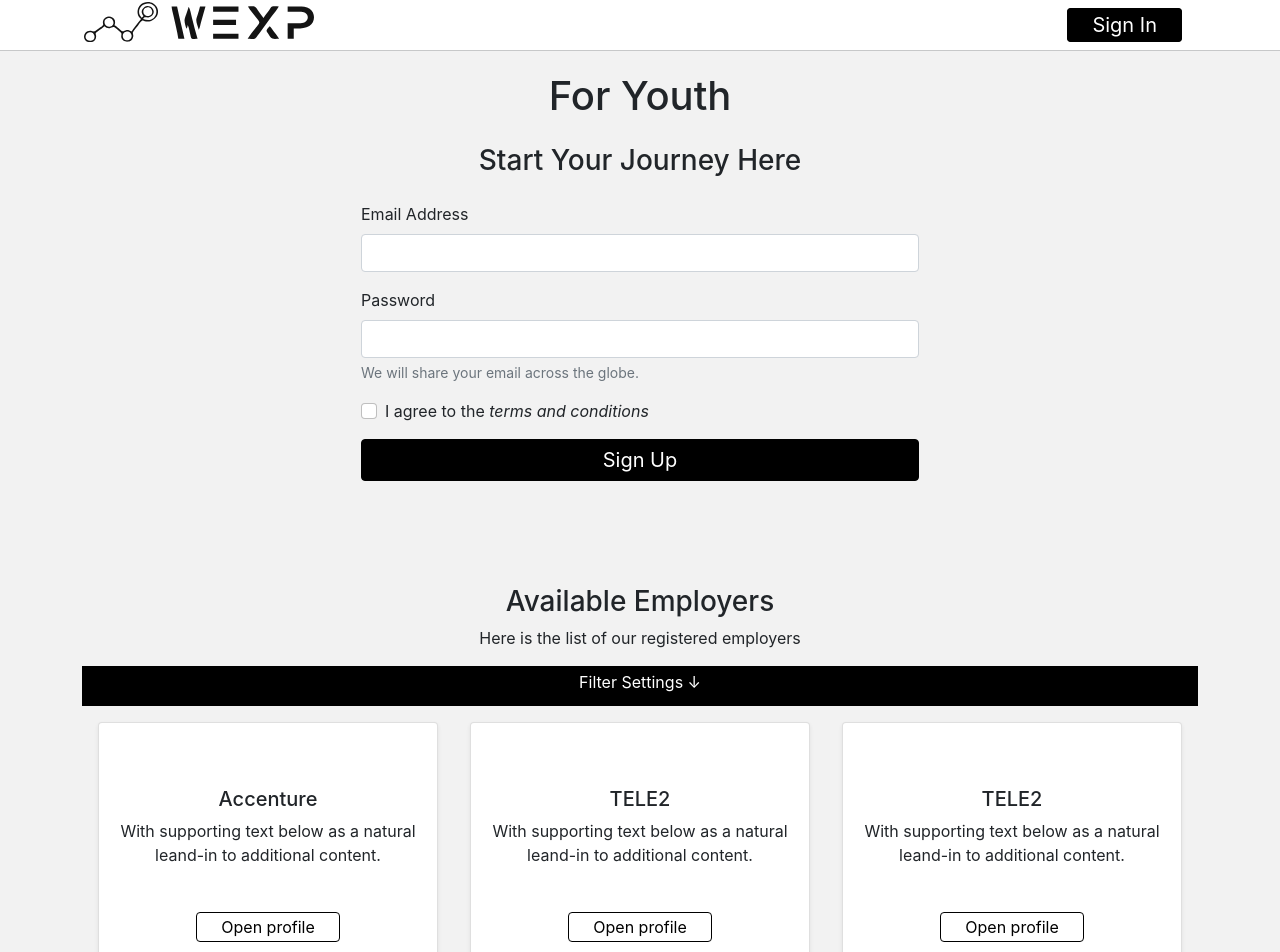
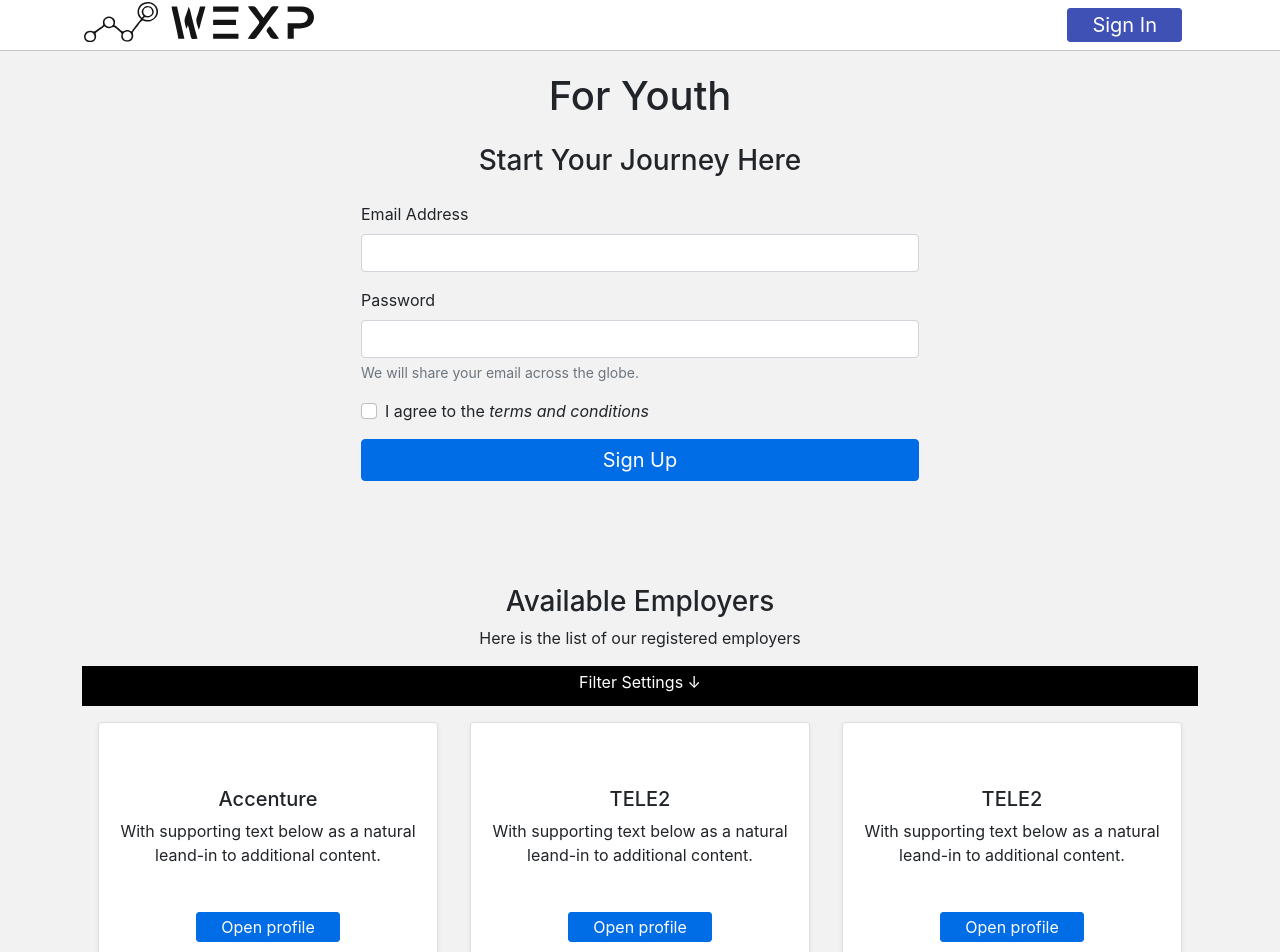
Before and after one commit to CodeWeekLatavia/Komjaunatne, a Next.js app in the folder wexp/: page /youth in a window 1280 px wide. Shown: the top 952 px of the page. Built offline with nearby package versions, Linux system fonts and the light colour scheme.

Commit message:
Change color palette

```diff
--- a/wexp/components/Navigation.tsx
+++ b/wexp/components/Navigation.tsx
@@ -12,7 +12,7 @@
   return (
     <>
       <Link href="/youth">
-        <a className={`${navButtonClasses} white-button`}>For Youth</a>
+        <a className={`${navButtonClasses} light-button`}>For Youth</a>
       </Link>
       <Link href="/company">
         <a className={`${navButtonClasses} dark-button`}>
--- a/wexp/pages/company.tsx
+++ b/wexp/pages/company.tsx
@@ -22,7 +22,7 @@
         </p>
         <div className="mt-5">
         <Link href="#about-us">
-          <a className="rounded py-1 px-4 border fw-normal my-2 text-decoration-none white-button">
+          <a className="rounded py-1 px-4 border fw-normal my-2 text-decoration-none light-button">
             Open profile
           </a>
         </Link>
--- a/wexp/pages/youth.tsx
+++ b/wexp/pages/youth.tsx
@@ -21,7 +21,7 @@
             </p>
             <div className="mt-5">
               <Link href="#about-us">
-                <a className="rounded py-1 px-4 border fw-normal my-2 text-decoration-none white-button">
+                <a className="rounded py-1 px-4 border fw-normal my-2 text-decoration-none light-button">
                   Open profile
                 </a>
               </Link>
@@ -105,7 +105,7 @@
             </div>
             <button
               type="submit"
-              className="rounded py-2 px-4  border fw-normal h5 text-decoration-none w-100 dark-button"
+              className="rounded py-2 px-4  border fw-normal h5 text-decoration-none w-100 light-button"
             >
               <a>Sign Up</a>
             </button>
--- a/wexp/styles/globals.css
+++ b/wexp/styles/globals.css
@@ -24,38 +24,37 @@
   background-color: black !important;
 }
 
-.white-button{
+.light-button{
+  transition: background-color 1s ease !important;
+  transition: color 1s ease !important;
+  background-color: #006CE6 !important;
+  color:white !important;
+  border-color:#006CE6 !important;
+}
+
+.light-button:hover{
   transition: background-color 1s ease !important;
   transition: color 1s ease !important;
   background-color: white !important;
-  color:black !important;
-  border-color:black !important;
-}
-
-.white-button:hover{
-  transition: background-color 1s ease !important;
-  transition: color 1s ease !important;
-  background-color: black !important;
-  background-color: black !important;
-  color:white !important;
-  border-color:black !important;
+  color:#006CE6 !important;
+  border-color:#006CE6 !important;
 }
 
 .dark-button{
   transition: background-color 1s ease !important;
   transition: color 1s ease !important;
-  background-color: black !important;
+  background-color: #3f51b5 !important;
   color:white !important;
-  border-color:black !important;
+  border-color:#3f51b5 !important;
 }
 
 .dark-button:hover{
   transition: background-color 1s ease !important;
   transition: color 1s ease !important;
-  background-color: black !important;
+  background-color: #3f51b5 !important;
   background-color: white !important;
-  color:black !important;
-  border-color:black !important;
+  color:#3f51b5 !important;
+  border-color:#3f51b5 !important;
 }
 
 .give-me-food-pls{
```
Lines whose indentation alone changed are shown as unchanged.
